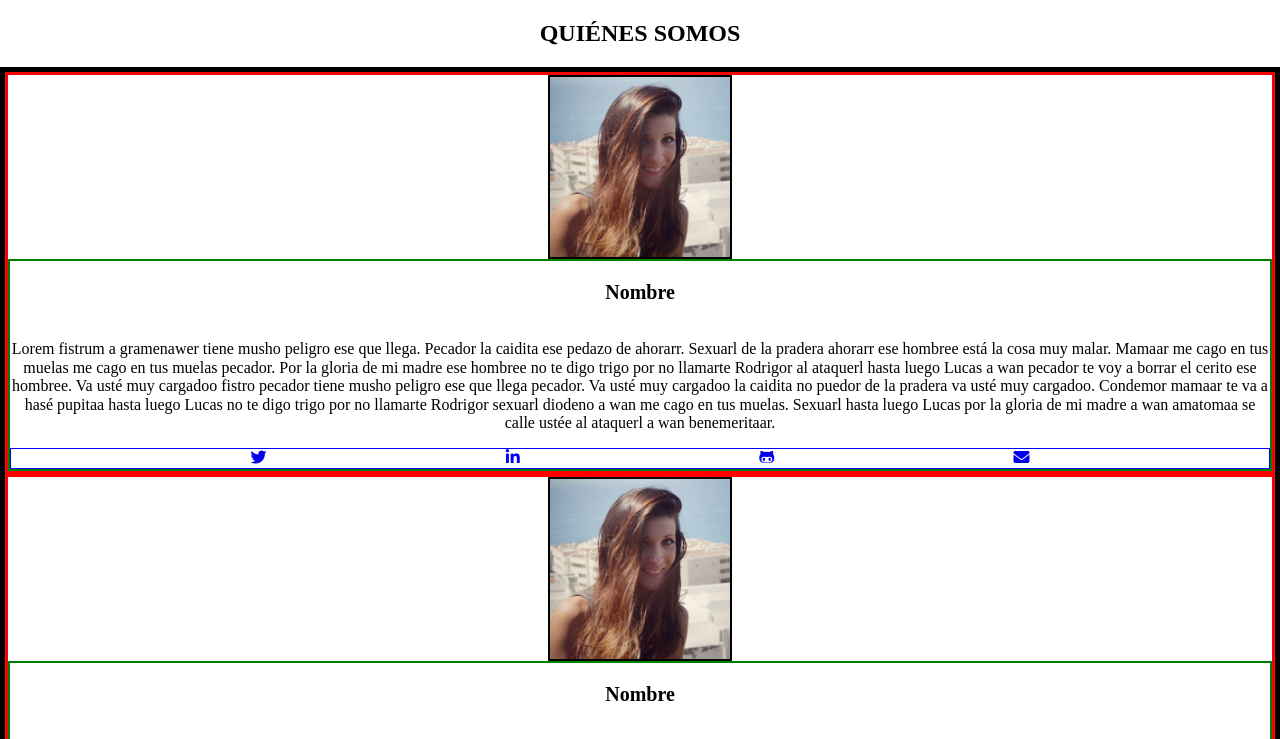
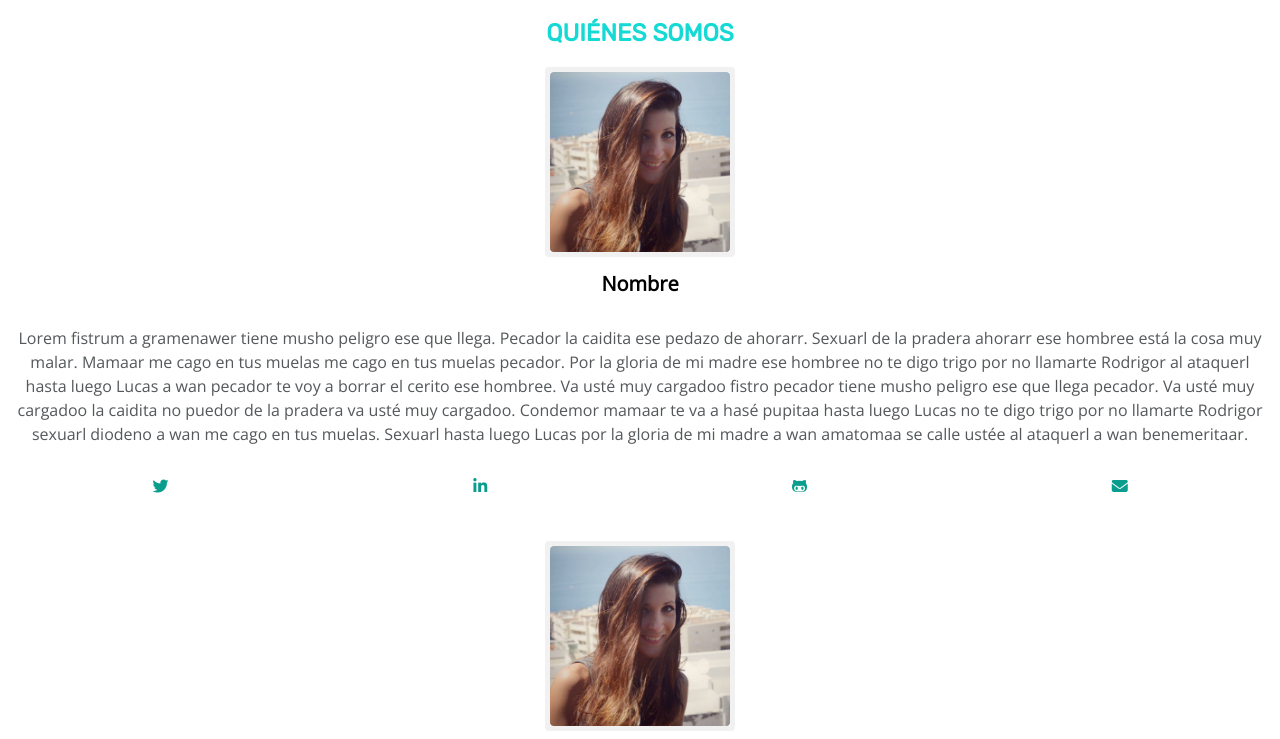
Before and after one commit to Analo-pez/project-promo-j-module-1-team-1, a plain HTML site: page adalabers_section/index.html in a window 1280 px wide. Shown: the top 739 px of the page. Drawn offline with nearby package versions, Linux system fonts and the light colour scheme.

Commit message:
Modificación del nombre de las clases en HTML y CSS. Estilos a la sección

```diff
--- a/adalabers_section/styles/style.css
+++ b/adalabers_section/styles/style.css
@@ -10,6 +10,18 @@
     --color-dark: #000000;
 }
 
+* {
+    box-sizing: border-box;
+    list-style-type: none;
+    color: inherit;
+    text-decoration: none;
+}
+
+html {
+    font-family: var(--font-primary);
+    font-size: 16px;
+}
+
 .adalaberSection{
     display: flex;
     flex-direction: column;
@@ -18,15 +30,16 @@
 .adalabersTittle{
     font-size: 24px;
     text-align: center;
+    color: var(--color-secondary);
+    font-family: var(--font-secondary);
+    display: inline-block;
 }
 .adalabersBoxContent {
     display: flex;
     flex-direction: column;
-    border: 5px solid black;
 }
 
 .adalabersBox {
-    border: 3px solid red;
     display: flex;
     flex-direction: column;
 }
@@ -38,33 +51,44 @@ Poner en el hijo .pair flex-direction: row-reverse
 } */
 
 .adalabersBoxImg{
-    width: 180px;
-    height: 180px;
-    border: 2px solid black;
+    width: 190px;
+    height: 190px;
+    border: 5px solid var(--color-background);
     margin-left: auto;
     margin-right: auto;
+    border-radius: 4px;
 }
 
 .adalabersImg{
     width: 180px;
     height: 180px;
+    border-radius: 4px;
 }
 .adalabersBoxInfo{
     display: flex;
     flex-direction: column;
-    border: 2px solid green;
 }
 .adalabersName{
     font-size: 20px;
     text-align: center;
+    display: inline-block;
+    margin-top: 15px;
+    margin-bottom: 15px;
 }
 
 .adalabersInfo{
     font-size: 16px;
     text-align: center;
+    line-height: 1.5;
+    padding-left: 15px;
+    padding-right: 15px;
+    color: var(--color-fontPrimary)
+
 }
 .adalabersIconsRRSS{
-    border: 1px solid blue;
     display: flex;
-    justify-content: space-evenly;
+    justify-content: space-around;
+    margin-bottom: 45px;
+    margin-top: 15px;
+    color: var(--color-primary);
 }
```
